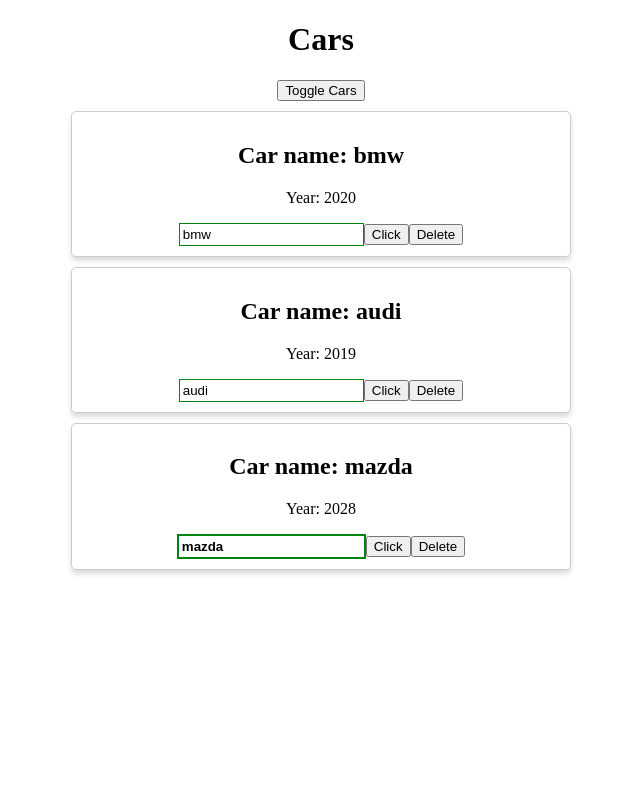
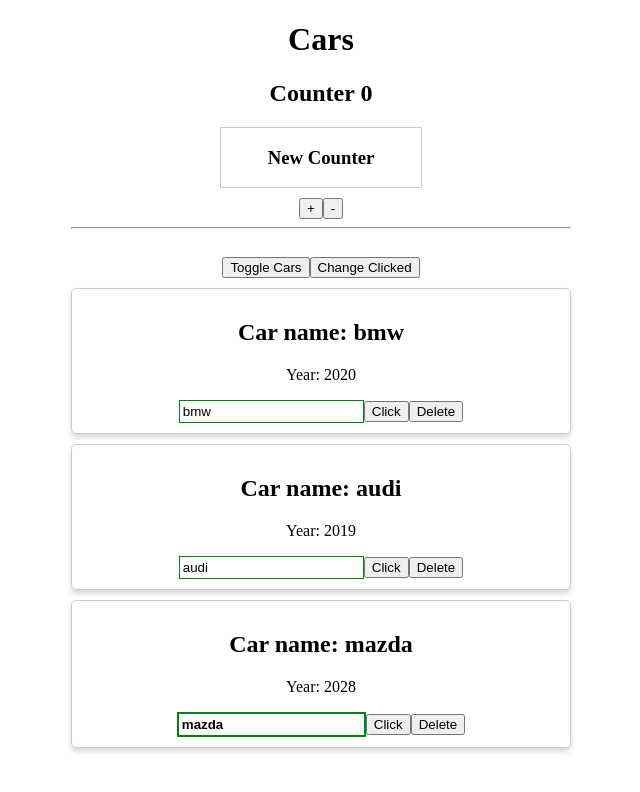
Before and after one commit to TykhonchukIvan/react-redux, a React app: page / in a window 1280 px wide. Both pictures are taken after a click on the button "Toggle Cars". Shown: the top 792 px of the page, without its empty margins (319-959 px from the left). Built offline with nearby package versions, Linux system fonts and the light colour scheme.

Commit message:
feat: component theory

```diff
--- a/src/components/Cars/Cars.js
+++ b/src/components/Cars/Cars.js
@@ -1,10 +1,15 @@
 import React from 'react';
 import CarBox from './CarsBox/CarBox.jsx';
+import ErrorBoundary from '../ErrorBoundary/ErrorBoundary';
+import Counter from '../Counter/Counter';
+
+export const ClickedContext = React.createContext(false)
 
 class Cars extends React.Component {
   constructor(props) {
     super(props);
     this.state = {
+      clicked: false,
       cars: [
         {name: 'bmw', year: '2020'},
         {name: 'audi', year: '2019'},
@@ -44,34 +49,34 @@
   onDeleteHandler(index) {
     const cars = this.state.cars.concat()
     cars.splice(index, 1)
-
     this.setState({
       cars: cars
     })
   }
 
   render() {
+
     const divStyle = {
       textAlign: 'center',
       maxWidth: '500px',
       margin: '0 auto',
-    }
-    const carContainerStyle = {
-      boxShadow: '0 4px 5px 0 rgba(0,0,0, .14)'
     }
 
     let cars = null
     if (this.state.showCars) {
       cars = this.state.cars.map((car, index) => {
         return (
-          <CarBox key={index}
-                  name={car.name}
-                  year={car.year}
-                  onChangeTitle={() => this.changeTitleHandler(car.name)}
-                  onChangeName={(event) => this.onChangeName(event.target.value, index)}
-                  onDelete={this.onDeleteHandler.bind(this, index)}
-                  carContainerStyle={carContainerStyle}
-          />)
+          <ErrorBoundary key={index}>
+            <CarBox
+              index={index}
+              name={car.name}
+              year={car.year}
+              onChangeTitle={() => this.changeTitleHandler(car.name)}
+              onChangeName={(event) => this.onChangeName(event.target.value, index)}
+              onDelete={this.onDeleteHandler.bind(this, index)}
+            />
+          </ErrorBoundary>
+        )
       })
     }
 
@@ -79,7 +84,12 @@
       <div className={'container'} style={divStyle}>
         <div className={'container__title'}>
           <h1>{this.state.pageTitle}</h1>
-          <button onClick={this.toggleCarsHandler}>Toggle Cars</button>
+          <ClickedContext.Provider value={this.state.clicked}>
+            <Counter/>
+          </ClickedContext.Provider>
+          <hr/>
+          <button style={{marginTop: 20}} onClick={this.toggleCarsHandler}>Toggle Cars</button>
+          <button onClick={() => this.setState({clicked: !this.state.clicked})}> Change Clicked</button>
         </div>
         <div className={'container__cars'}>
           {cars}
--- a/src/components/Cars/CarsBox/CarBox.jsx
+++ b/src/components/Cars/CarsBox/CarBox.jsx
@@ -1,44 +1,58 @@
-import React from 'react';
-import Radium from 'radium';
+import React, {Component} from 'react';
+import withClass from '../../hoc/withClass';
+import PropTypes from 'prop-types';
 import './CarBox.less'
 
-const CarBox = ({name, year, onChangeTitle, onChangeName, onDelete, carContainerStyle}) => {
+class CarBox extends Component {
 
+  constructor(props) {
+    super(props);
+    this.inputRef = React.createRef()
+  }
+
+  componentDidMount() {
+    if(this.props.index === 0)
+    this.inputRef.current.focus()
+  }
+
+  render() {
     const inputClasses = ['input']
 
-  if (name !== '') {
+    if (this.props.name !== '') {
       inputClasses.push('green')
     } else {
       inputClasses.push('red')
     }
 
-  if (name.length > 4) {
+    if (this.props.name.length > 4) {
       inputClasses.push('bold')
     }
 
-  const styles = {
-    ...carContainerStyle,
-    border: '1px solid #ccc',
-    ':hover': {
-      border: '1px solid #aaa',
-      boxShadow: '0 4px 15px 0 rgba(0,0,0, .25)'
+    return (
+      <>
+        <h2>Car name: {this.props.name}</h2>
+        <p>Year: {this.props.year}</p>
+        <input
+          ref={this.inputRef}
+          type='text'
+          onChange={this.props.onChangeName}
+          value={this.props.name}
+          className={inputClasses.join(' ')}
+        />
+        <button onClick={this.props.onChangeTitle}>Click</button>
+        <button onClick={this.props.onDelete}>Delete</button>
+      </>
+    )
   }
 }
 
-  return (
-    <div style={styles} className={'car-wrapper'}>
-      <h2>Car name: {name}</h2>
-      <p>Year: {year}</p>
-      <input
-        type='text'
-        onChange={onChangeName}
-        value={name}
-        className={inputClasses.join(' ')}
-      />
-      <button onClick={onChangeTitle}>Click</button>
-      <button onClick={onDelete}>Delete</button>
-    </div>
-  )
+CarBox.propTypes = {
+  name: PropTypes.string.isRequired,
+  year: PropTypes.string,
+  index: PropTypes.number,
+  onChangeName: PropTypes.func,
+  onDelete: PropTypes.func,
+  onChangeTitle: PropTypes.func,
 }
 
-export default Radium(CarBox);
+export default withClass(CarBox, 'car-wrapper');
--- a/src/components/Cars/CarsBox/CarBox.less
+++ b/src/components/Cars/CarsBox/CarBox.less
@@ -4,8 +4,13 @@
   padding: 10px;
   border-radius: 5px;
   transition: border, box-shadow .3s;
+  box-shadow: 0 4px 5px 0 rgba(0,0,0, .14);
 }
 
+.car-wrapper:hover {
+  border: 1px solid #aaa;
+  box-shadow: 0 4px 15px 0 rgba(0,0,0, .25);
+}
 .input {
   padding: 3px;
 }
--- /dev/null
+++ b/src/components/Counter/Counter.js
@@ -0,0 +1,31 @@
+import React, {Component} from 'react'
+import NewCounter from '../NewCounter/NewCounter';
+
+export default class Counter extends Component {
+  constructor(props) {
+    super(props);
+    this.state = {
+      counter: 0,
+    }
+    this.addCounterHandler = this.addCounterHandler.bind(this)
+  }
+
+  addCounterHandler() {
+    this.setState((prevState)=>{
+      return {
+        counter: prevState.counter + 1
+      }
+    })
+  }
+
+  render() {
+    return (
+      <>
+        <h2>Counter {this.state.counter}</h2>
+        <NewCounter />
+        <button onClick={this.addCounterHandler}>+</button>
+        <button onClick={() => this.setState({counter: this.state.counter - 1})}>-</button>
+      </>
+    )
+  }
+}
--- /dev/null
+++ b/src/components/ErrorBoundary/ErrorBoundary.js
@@ -0,0 +1,22 @@
+import React from 'react';
+
+export default class ErrorBoundary extends React.Component {
+
+  constructor(props) {
+    super(props);
+    this.state = {
+      hasError: false
+    }
+  }
+
+  componentDidCatch(error, errorInfo) {
+    this.setState({hasError: true})
+  }
+
+  render() {
+    if (this.state.hasError) {
+      return <h1 style={{color: 'red'}}>Something wend wrong</h1>
+    }
+    return this.props.children
+  }
+}
--- /dev/null
+++ b/src/components/NewCounter/NewCounter.js
@@ -0,0 +1,20 @@
+import React from 'react';
+import {ClickedContext} from '../Cars/Cars';
+
+export default props => {
+  return (
+
+    <div style={{
+      border: '1px solid #ccc',
+      width: '200px',
+      margin: '10px auto'
+    }}>
+      <h3>New Counter</h3>
+      <ClickedContext.Consumer>
+        {clicked => clicked ? <p>Clicked</p> : null}
+      </ClickedContext.Consumer>
+
+    </div>
+
+  )
+}
--- /dev/null
+++ b/src/components/hoc/withClass.js
@@ -0,0 +1,12 @@
+import React from 'react';
+
+const withClass = (Component, className, styles) => {
+  return (props) => {
+    return (
+      <div className={className} style={styles}>
+        <Component {...props}/>
+      </div>
+    )
+  }
+}
+export default withClass
```
Lines whose indentation alone changed are shown as unchanged.
